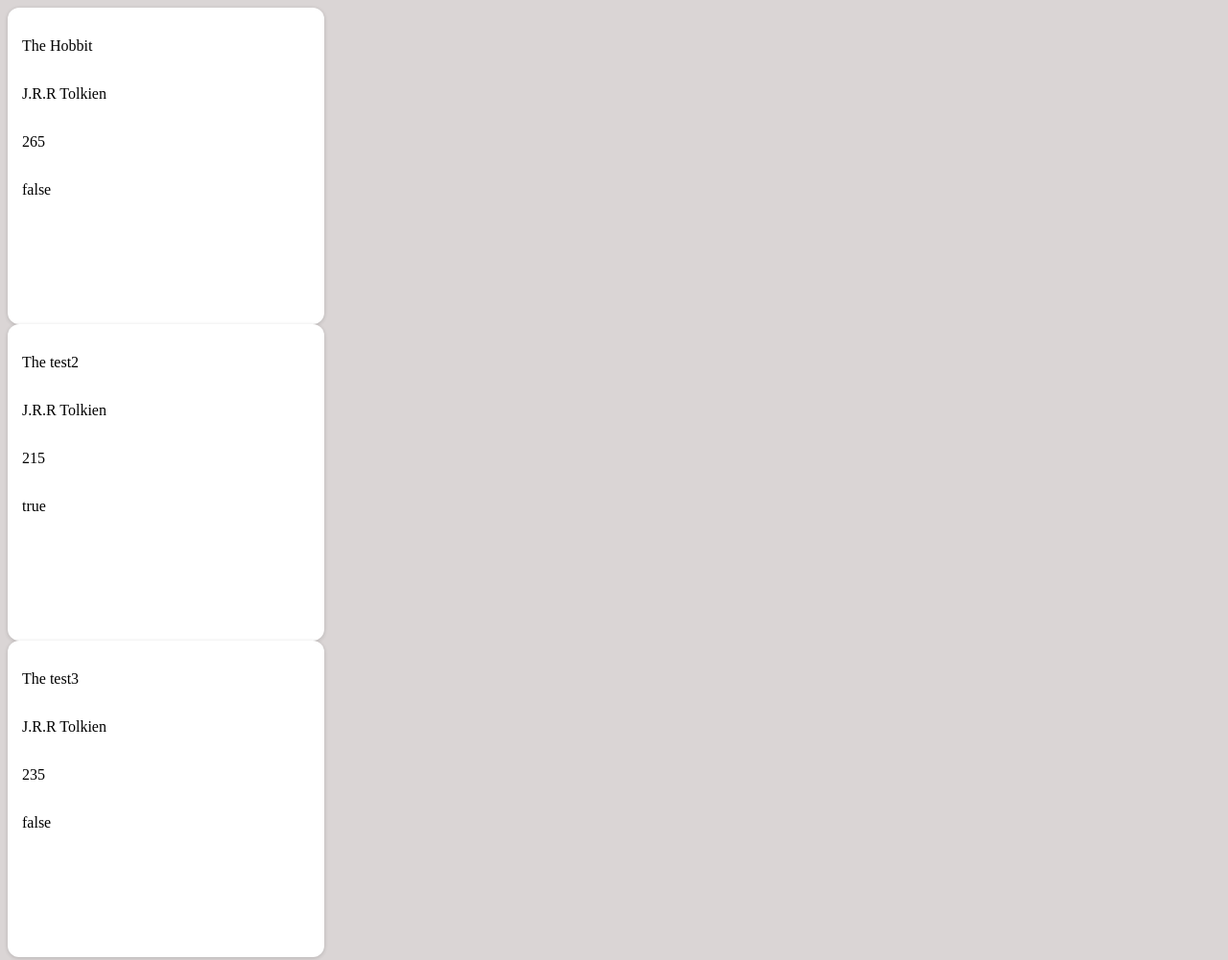
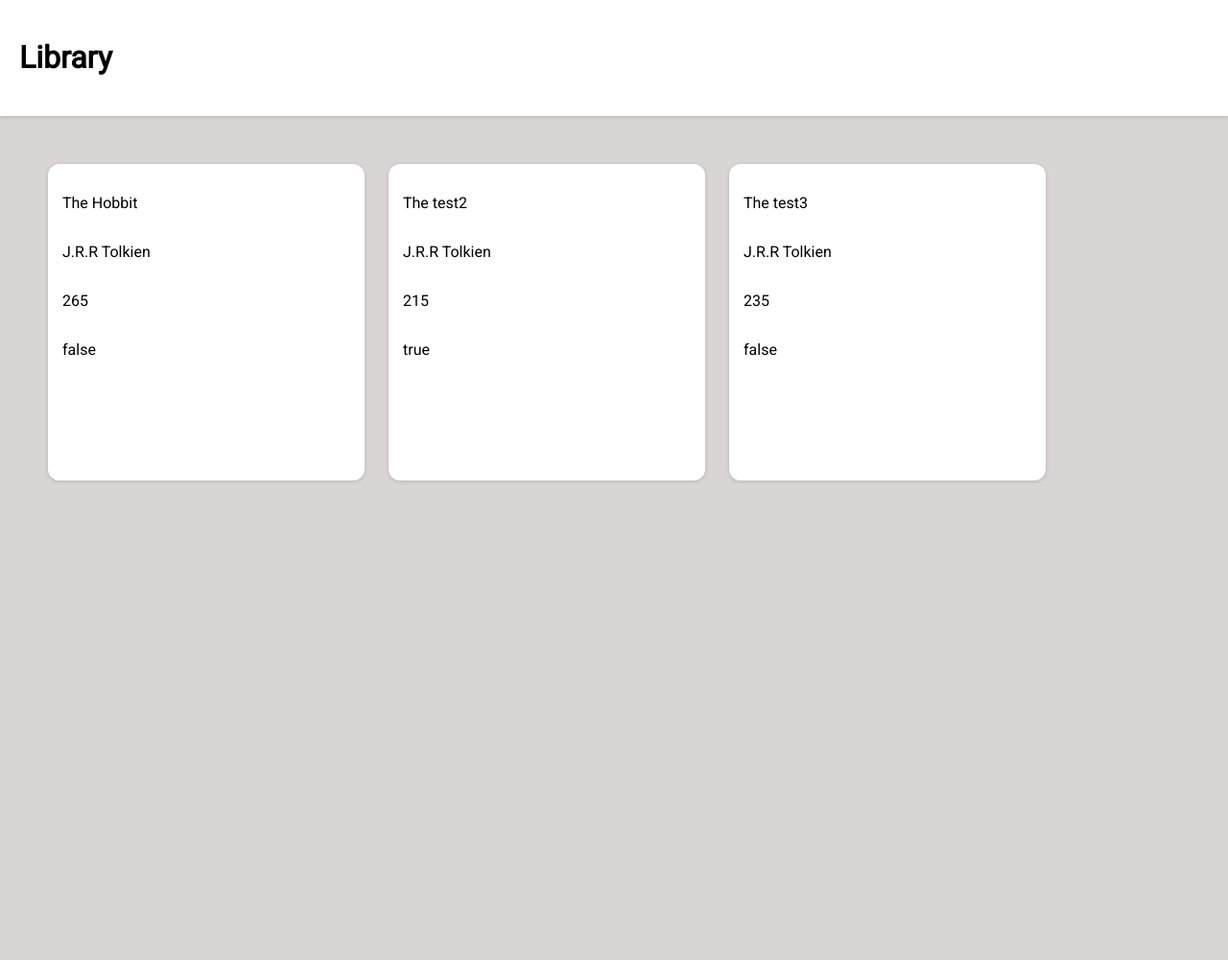
Before and after one commit to MarekRykaczewski/library, a plain HTML site: page index.html in a window 1280 px wide. Shown: the whole page at 96% size. After the commit the page ends 800 px from the top, so only its background shows below. Drawn offline with Linux system fonts and the light colour scheme.

Commit message:
add basic ui

```diff
--- a/index.html
+++ b/index.html
@@ -9,6 +9,11 @@
     <script src="script.js" defer></script>
 </head>
 <body>
+    <div id="header">
+        <h1>
+            Library
+        </h1>
+    </div>
     <div id="shelf">
 
     </div>
--- a/styles.css
+++ b/styles.css
@@ -1,5 +1,25 @@
+@import url('https://fonts.googleapis.com/css2?family=Roboto&display=swap');
+
 body {
+    margin: 0;
+    padding: 0;
     background-color: rgb(218, 213, 213);
+    display: flex;
+    flex-direction: column;
+    font-family: Roboto, system-ui, -apple-system, BlinkMacSystemFont, 'Segoe UI', Oxygen, Ubuntu, Cantarell, 'Open Sans', 'Helvetica Neue', sans-serif;
+}
+
+#header {
+    padding: 20px;
+    background-color: white;
+    box-shadow: rgba(0, 0, 0, 0.16) 0px 1px 4px;
+}
+
+#shelf {
+    padding: 50px;
+    display: flex;
+    flex-wrap: wrap;
+    gap: 25px;
 }
 
 .book-container {
```
